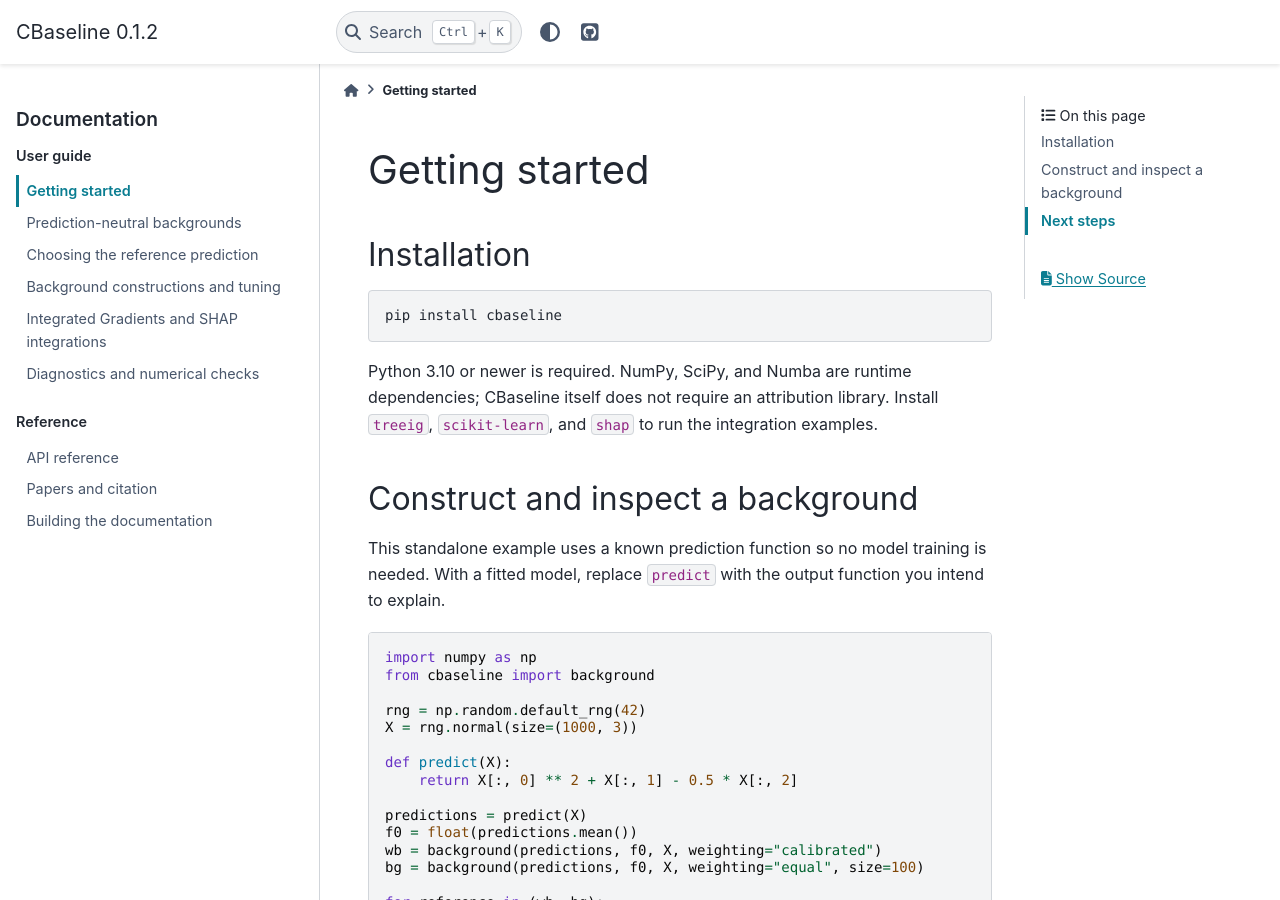
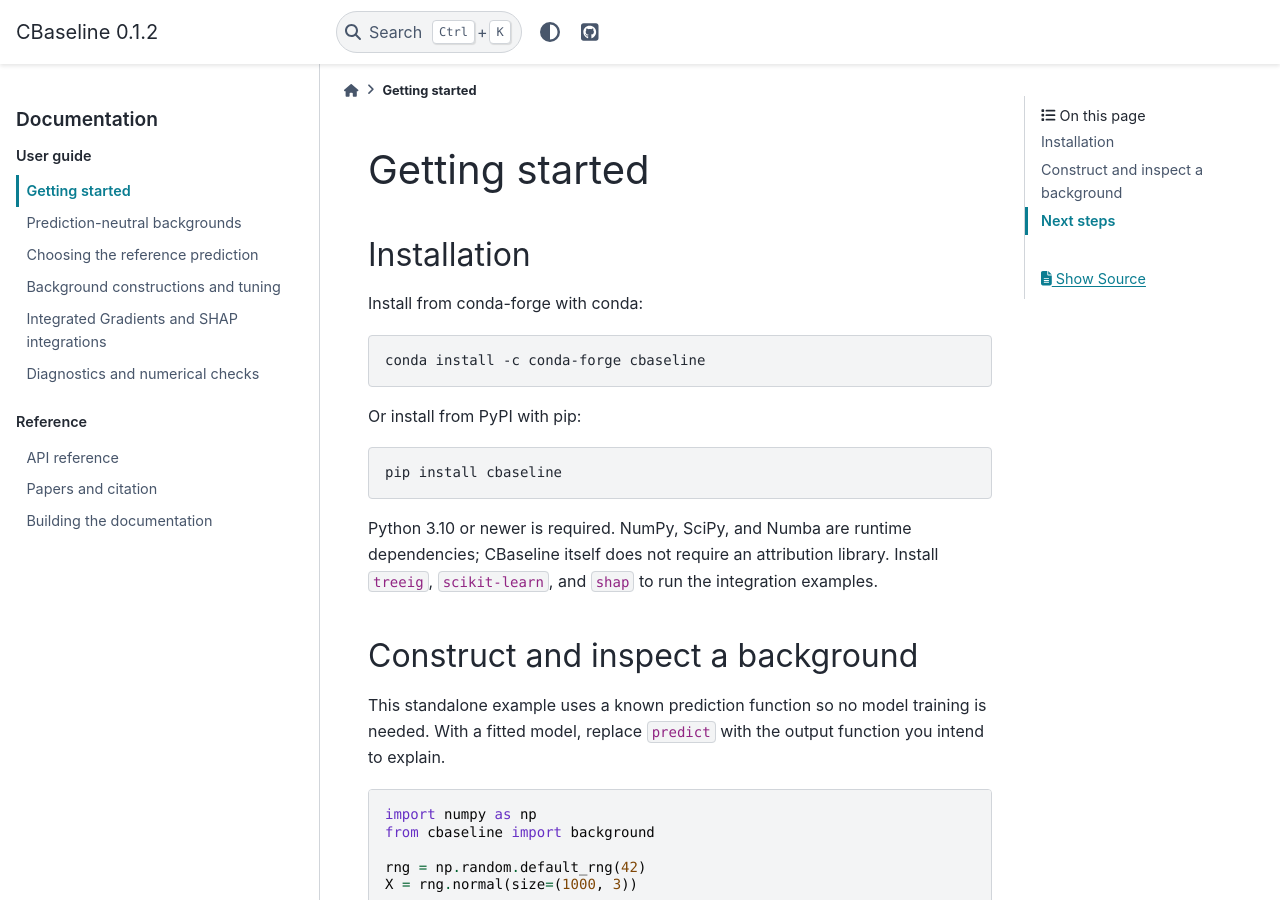
Before and after one commit to LudgerHentschel/cbaseline, a Sphinx documentation site: the page built from docs/getting-started.md, in a window 1280 px wide and 900 px high. Built offline with Sphinx 7.4.7 and the PyData theme 0.15.4, drawn with Linux system fonts in a browser that asks for light colours.

````diff
--- a/docs/getting-started.md
+++ b/docs/getting-started.md
@@ -1,6 +1,14 @@
 # Getting started
 
 ## Installation
+
+Install from conda-forge with conda:
+
+```bash
+conda install -c conda-forge cbaseline
+```
+
+Or install from PyPI with pip:
 
 ```bash
 pip install cbaseline
````
Also changed, not shown: README.md (+8 -0 lines).
